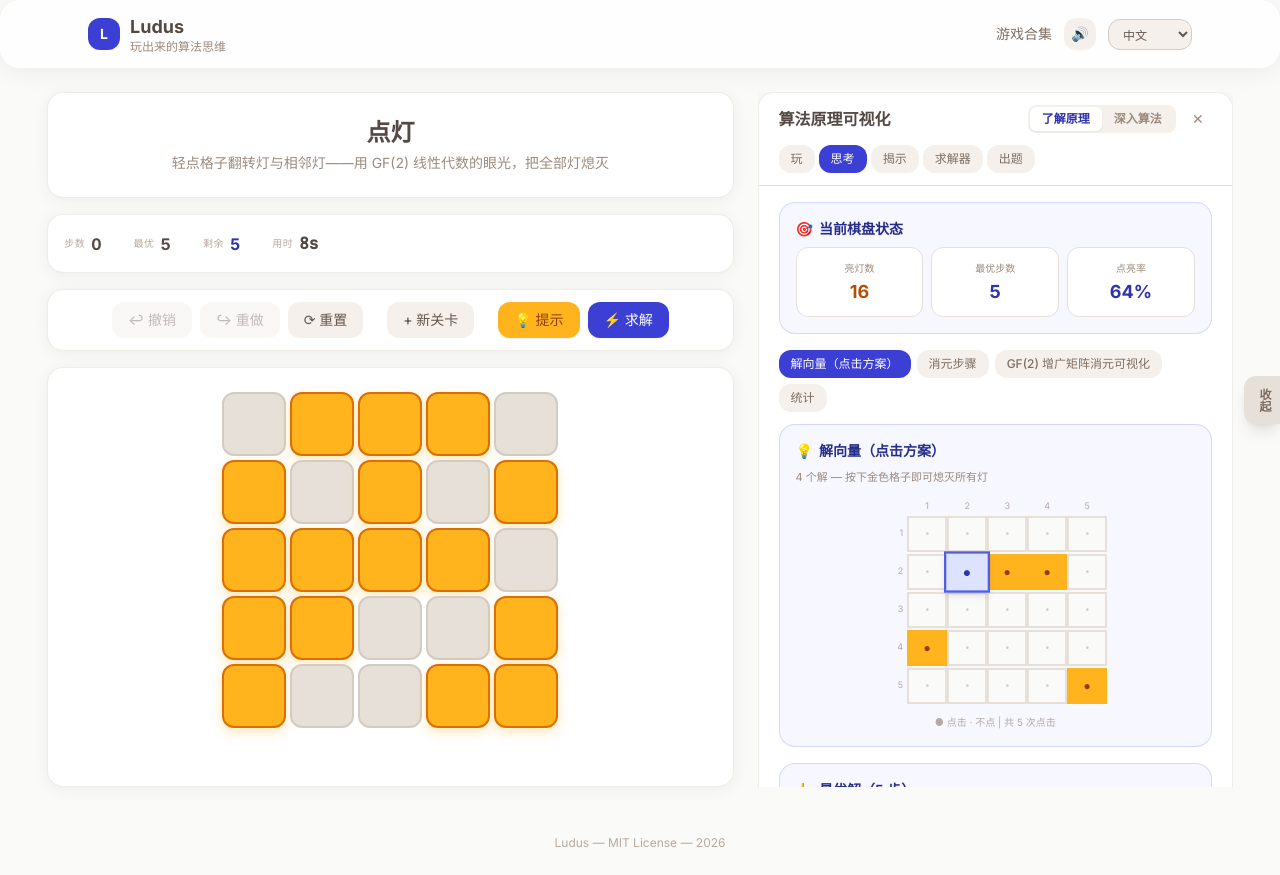
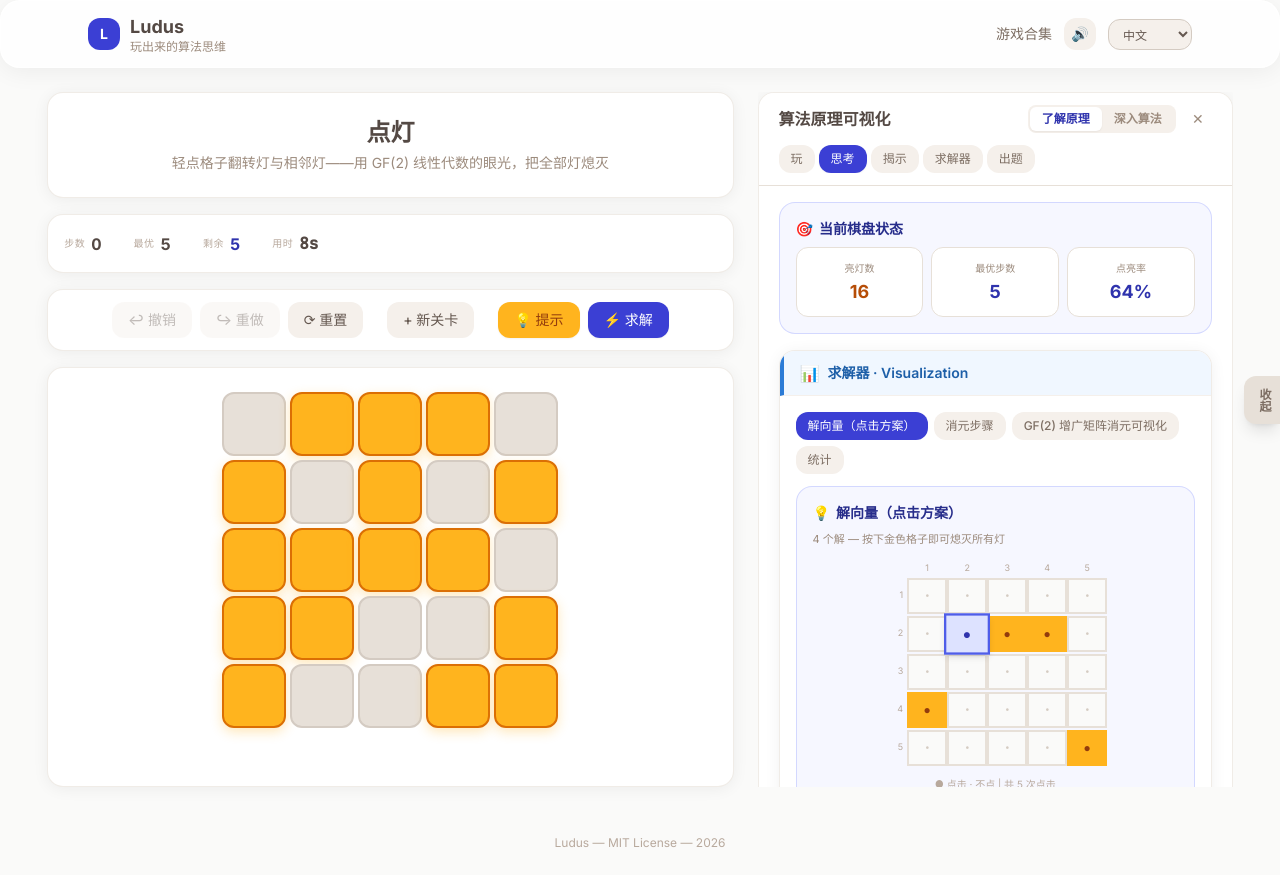
Before and after one commit to zxj0302/Ludus, a React (Vite) app in the folder apps/web/: page /game/lights-out in a window 1280 px wide. Both pictures are taken after a click on the button "原理". Built offline with nearby package versions, Linux system fonts and the light colour scheme.

Commit message:
feat: visualization card wrapper + back-to-top button in education sidebar
Co-Authored-By: Claude Opus 4.7 <noreply@anthropic.com>

```diff
--- a/apps/web/src/components/EducationPanel.tsx
+++ b/apps/web/src/components/EducationPanel.tsx
@@ -203,7 +203,13 @@ export function EducationPanel({
     if (info) scrollToSection(info.english);
   }, [scrollToSection]);
 
-  // 游戏专属判断（用于解步骤标签）
+  const scrollToTop = useCallback(() => {
+    const vizEl = document.getElementById('solver-viz-top');
+    const scrollParent = vizEl?.closest('.overflow-y-auto') as HTMLElement | null;
+    if (scrollParent) {
+      scrollParent.scrollTo({ top: 0, behavior: 'smooth' });
+    }
+  }, []);
 
   if (!open && !hasBeenOpened) return null;
 
@@ -266,7 +272,7 @@ export function EducationPanel({
           <StatusCard gameId={gameId} gameState={gameState} solution={solution} solvePlayback={solvePlayback} solveStepIndex={solveStepIndex} />
         )}
 
-        {/* 可视化区域：根据 trace 类型自动选择组件 */}
+        {/* 可视化区域 */}
         <div id="solver-viz-top" className="scroll-mt-28" />
 
         {solution?.trace && (() => {
@@ -274,7 +280,27 @@ export function EducationPanel({
           const VizComponent = entry?.visualization?.Component;
           const matchTrace = entry?.visualization?.matchTrace;
           if (!VizComponent || !matchTrace || !matchTrace(solution.trace as SolverTrace)) return null;
-          return <VizComponent trace={solution.trace as SolverTrace} solution={solution} gameState={gameState!} solveStepIndex={solveStepIndex} solvePlayback={solvePlayback} />;
+          return (
+            <motion.div
+              initial={{ opacity: 0, y: 8 }}
+              animate={{ opacity: 1, y: 0 }}
+              transition={{ duration: 0.25 }}
+              className="bento-card overflow-hidden"
+            >
+              <div
+                className="flex items-center gap-2 px-4 py-2.5 border-b border-warm-stone-100"
+                style={{ borderLeft: '4px solid var(--sky-blue-600)', backgroundColor: 'var(--sky-blue-50)' }}
+              >
+                <span className="text-base">📊</span>
+                <h3 className="text-sm font-semibold" style={{ color: 'var(--sky-blue-700)' }}>
+                  {t('education.section.solve')} · Visualization
+                </h3>
+              </div>
+              <div className="p-4">
+                <VizComponent trace={solution.trace as SolverTrace} solution={solution} gameState={gameState!} solveStepIndex={solveStepIndex} solvePlayback={solvePlayback} />
+              </div>
+            </motion.div>
+          );
         })()}
 
         {/* 最优解 / 终局 / P-position — 同一容器，仅内容切换，避免卸载重装闪烁 */}
@@ -339,6 +365,22 @@ export function EducationPanel({
             </div>
           );
         })()}
+
+        {/* 返回顶部 */}
+        <div className="flex justify-center pt-2 pb-1">
+          <button
+            type="button"
+            onClick={scrollToTop}
+            className="flex items-center gap-1.5 px-4 py-2 rounded-btn text-xs font-medium
+              bg-warm-stone-100 text-warm-stone-500 hover:bg-warm-stone-200 hover:text-warm-stone-700
+              transition-colors"
+          >
+            <svg width="14" height="14" viewBox="0 0 24 24" fill="none" stroke="currentColor" strokeWidth="2" strokeLinecap="round" strokeLinejoin="round">
+              <path d="m18 15-6-6-6 6"/>
+            </svg>
+            {t('education.backToTop')}
+          </button>
+        </div>
       </div>
     </motion.div>
   );
--- a/apps/web/src/i18n/en.ts
+++ b/apps/web/src/i18n/en.ts
@@ -129,6 +129,7 @@ const en = {
 
     'education.title': 'Algorithm Visualization',
     'education.close': 'Close',
+    'education.backToTop': 'Back to top',
     'education.section.play': 'Play',
     'education.section.think': 'Think',
     'education.section.reveal': 'Reveal',
--- a/apps/web/src/i18n/zh-CN.ts
+++ b/apps/web/src/i18n/zh-CN.ts
@@ -129,6 +129,7 @@ const zhCN = {
 
     'education.title': '算法原理可视化',
     'education.close': '收起',
+    'education.backToTop': '回到顶部',
     'education.section.play': '玩',
     'education.section.think': '思考',
     'education.section.reveal': '揭示',
```
